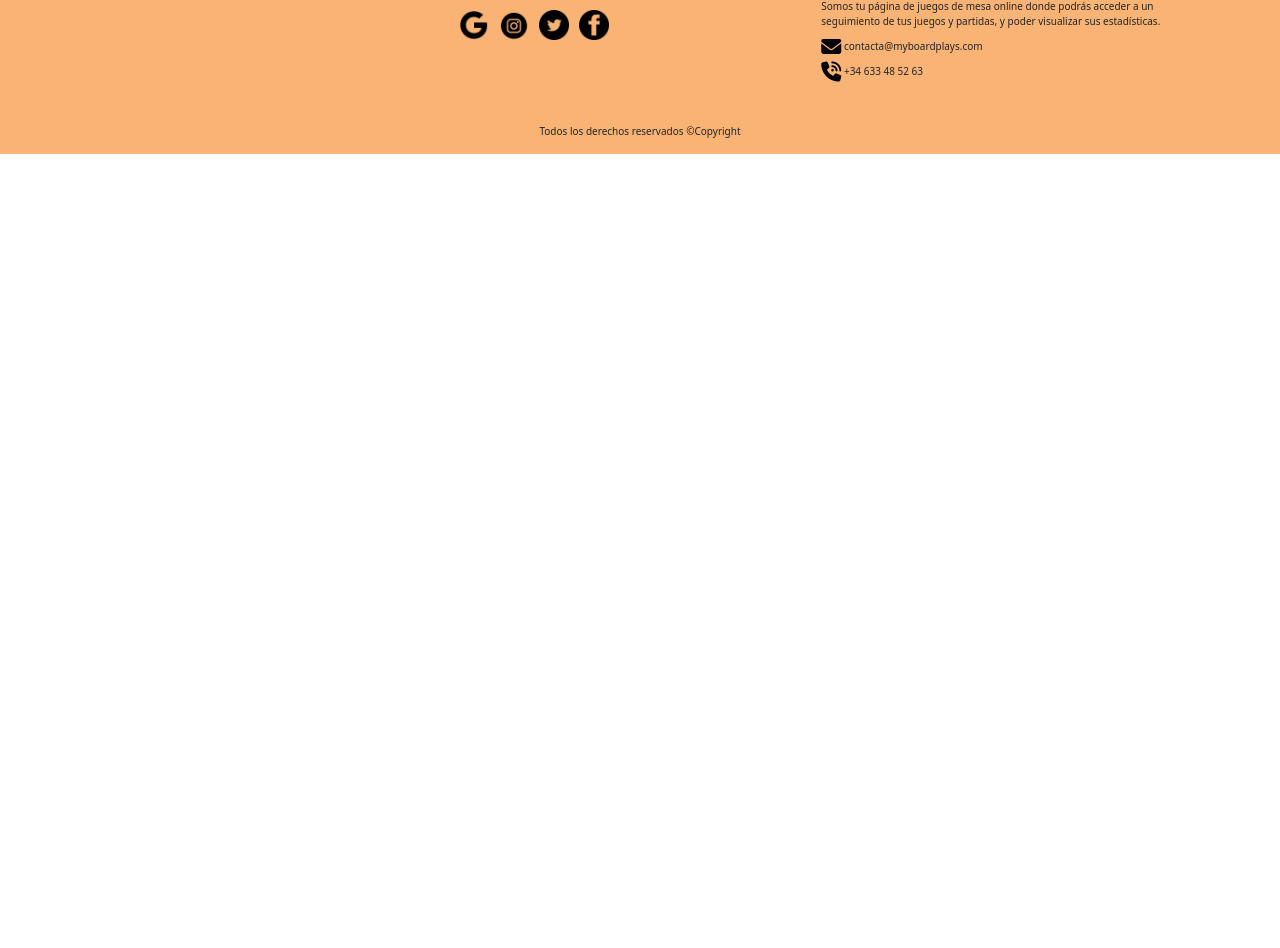
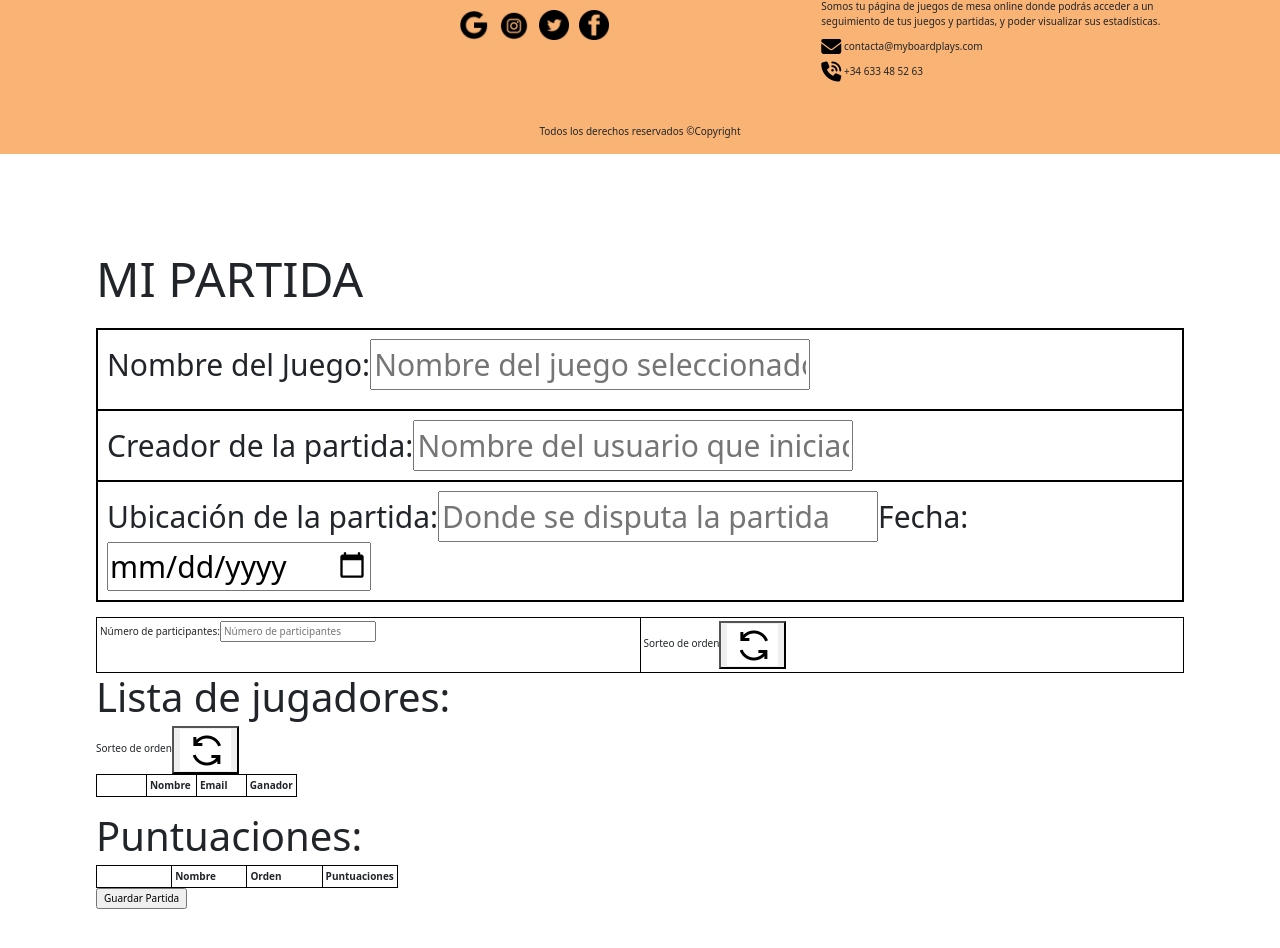
Before and after one commit to JGarciaRegueiro/MyBoardPlays, an Angular app in the folder MyBoardPlays/: page /partida/1 in a window 1280 px wide. Before the commit this address led to /. Shown: the part 1253-2201 px from the top of the page. Before the commit the page ends 1407 px from the top, so only its background shows below. Built offline with nearby package versions, Linux system fonts and the light colour scheme.

Commit message:
modificaciones typescript en mipartida e iniciarpartida

```diff
--- a/MyBoardPlays/src/app/app-routing.module.ts
+++ b/MyBoardPlays/src/app/app-routing.module.ts
@@ -3,11 +3,15 @@ import { RouterModule, Routes } from '@angular/router';
 import { ListajuegosComponent } from './listajuegos/listajuegos.component';
 import { NuevoJuegoComponent } from './nuevo-juego/nuevo-juego.component';
 import { MisjuegosComponent } from './misjuegos/misjuegos.component';
+import { IniciarPartidaComponent } from './iniciar-partida/iniciar-partida.component';
+import { MiPartidaComponent } from './mi-partida/mi-partida.component';
 
 const routes: Routes = [
   {path: 'mis-juegos', component:MisjuegosComponent},
   {path: 'juegos', component: ListajuegosComponent},
-  {path : 'nuevo-juego',component : NuevoJuegoComponent}
+  {path : 'nuevo-juego',component : NuevoJuegoComponent},
+  { path: '', component: IniciarPartidaComponent },
+  { path: 'partida/:participantes', component: MiPartidaComponent },
 ];
 
 @NgModule({
--- a/MyBoardPlays/src/app/iniciar-partida/iniciar-partida.component.html
+++ b/MyBoardPlays/src/app/iniciar-partida/iniciar-partida.component.html
@@ -19,7 +19,8 @@
                     <input class="form__input" type="text" name="email" placeholder="Email 1" required>
                     <p>falta botón añadir email</p>
                 </fieldset>
-                <p><input class="button button__action" type="submit" value="!Empieza ya¡"></p>
+                    <input [(ngModel)]="participantes" type="number">
+                    <button (click)="iniciarPartida()">Iniciar partida</button>`,
             </form>
     </div>
 </div>
--- a/MyBoardPlays/src/app/iniciar-partida/iniciar-partida.component.ts
+++ b/MyBoardPlays/src/app/iniciar-partida/iniciar-partida.component.ts
@@ -1,4 +1,5 @@
 import { Component } from '@angular/core';
+import { Router } from '@angular/router';
 
 @Component({
   selector: 'app-iniciar-partida',
@@ -6,5 +7,12 @@ import { Component } from '@angular/core';
   styleUrls: ['./iniciar-partida.component.css']
 })
 export class IniciarPartidaComponent {
+participantes: number;
+
+  constructor(private router: Router) { }
+
+  iniciarPartida(): void {
+    this.router.navigate(['/partida', this.participantes]);
+  }
 
 }
--- a/MyBoardPlays/src/app/mi-partida/mi-partida.component.ts
+++ b/MyBoardPlays/src/app/mi-partida/mi-partida.component.ts
@@ -1,48 +1,24 @@
-import { Component } from '@angular/core';
+import { Component, OnInit } from '@angular/core';
+import { ActivatedRoute } from '@angular/router';
 
 @Component({
   selector: 'app-mi-partida',
   templateUrl: './mi-partida.component.html',
   styleUrls: ['./mi-partida.component.css']
 })
-export class MiPartidaComponent {
+export class MiPartidaComponent implements OnInit {
 
-  /*constructor(private participantes:MiPartidaComponent){ }
+  participantes: number;
 
-  ngOnInit():void{
+  constructor(private route: ActivatedRoute) { }
 
-    generarTabla(); // llamamos al método para que se ejecute una vez
-
-
-  function generarTabla() : void {
-    // Obtener la cantidad de jugadores ingresada por el usuario
-    const cantidadJugadores = parseInt(document.getElementById("participantes").value);
-
-    // Obtener la tabla y su cuerpo
-    const tablaJugadores = document.getElementById("tabla-jugadores");
-    const cuerpoTabla = tablaJugadores.getElementsByTagName("tbody")[0];
-
-    // Limpiar el cuerpo de la tabla
-    cuerpoTabla.innerHTML = "";
-
-    // Crear una fila por cada jugador y agregar los datos correspondientes
-    for (let i = 1; i <= cantidadJugadores; i++) {
-      const filaJugador = document.createElement("tr");
-
-      const nombreJugador = document.createElement("td");
-      nombreJugador.textContent = `Jugador ${i}`;
-      filaJugador.appendChild(nombreJugador);
-
-      const equipoJugador = document.createElement("td");
-      equipoJugador.textContent = "Equipo";
-      filaJugador.appendChild(equipoJugador);
-
-      const posicionJugador = document.createElement("td");
-      posicionJugador.textContent = "Posición";
-      filaJugador.appendChild(posicionJugador);
-
-      cuerpoTabla.appendChild(filaJugador);
-    }
+  ngOnInit(): void {
+    const participantesStr = this.route.snapshot.paramMap.get('participantes');
+    if (participantesStr) {
+      const participantes = +participantesStr;
+      if (!isNaN(participantes)) {
+        this.participantes = participantes;
+      }
   }
-}*/
 }
+}
```
